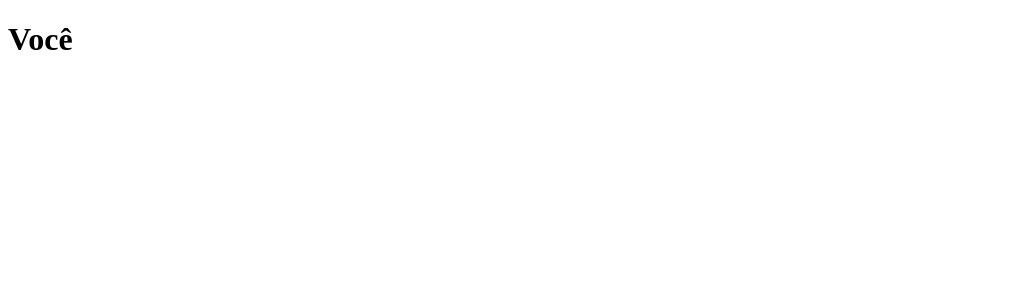
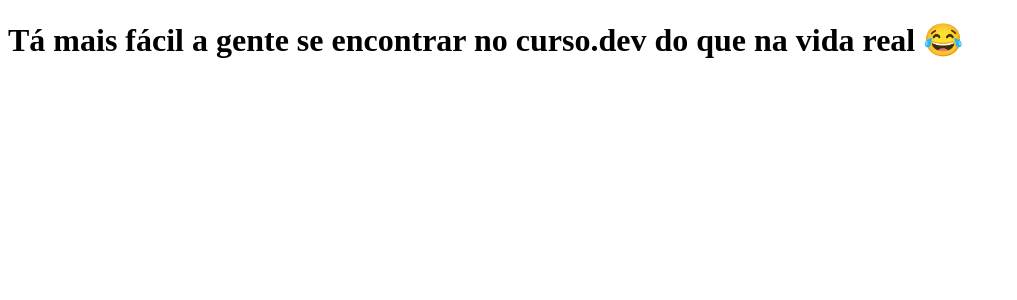
Before and after one commit to renatosbispo/loconoco, a Next.js app: page / in a window 1280 px wide. Shown: the top 300 px of the page, without its empty margins (0-1017 px from the left). Built offline with nearby package versions, Linux system fonts and the light colour scheme.

Commit message:
set final message

```diff
--- a/pages/index.js
+++ b/pages/index.js
@@ -1,5 +1,5 @@
 function Home() {
-    return <h1>Você</h1>;
+    return <h1>Tá mais fácil a gente se encontrar no curso.dev do que na vida real 😂</h1>;
 }
 
 export default Home;
```
